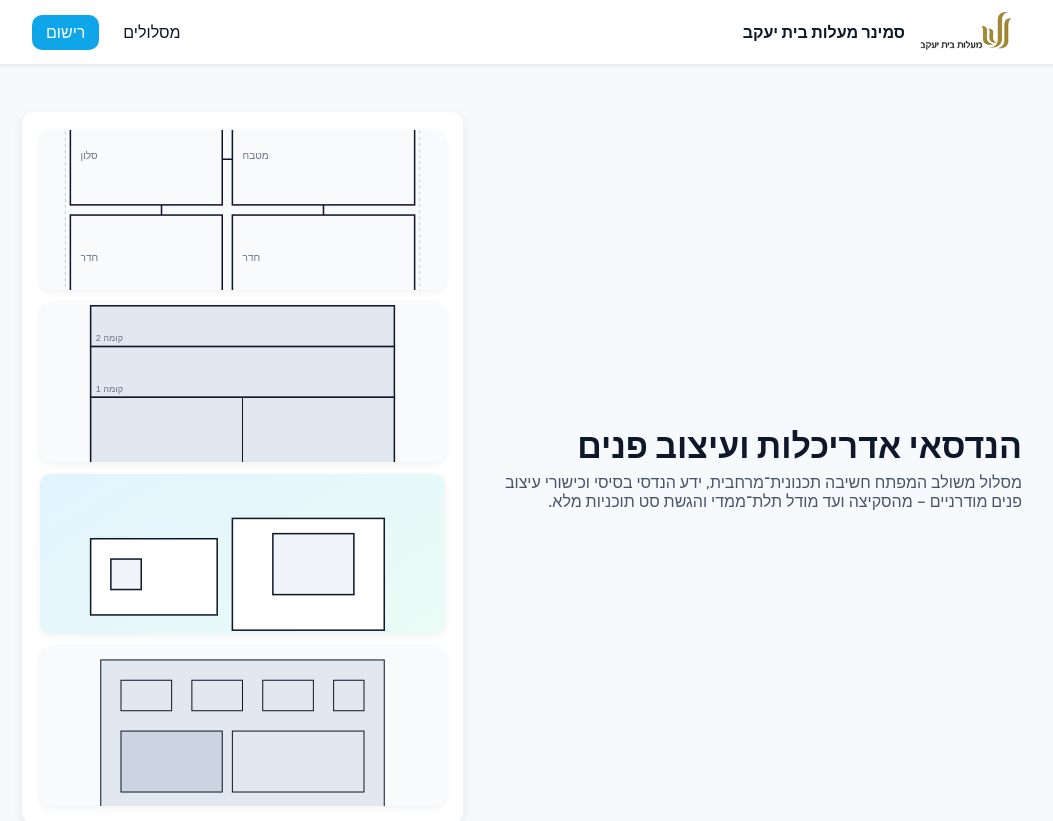
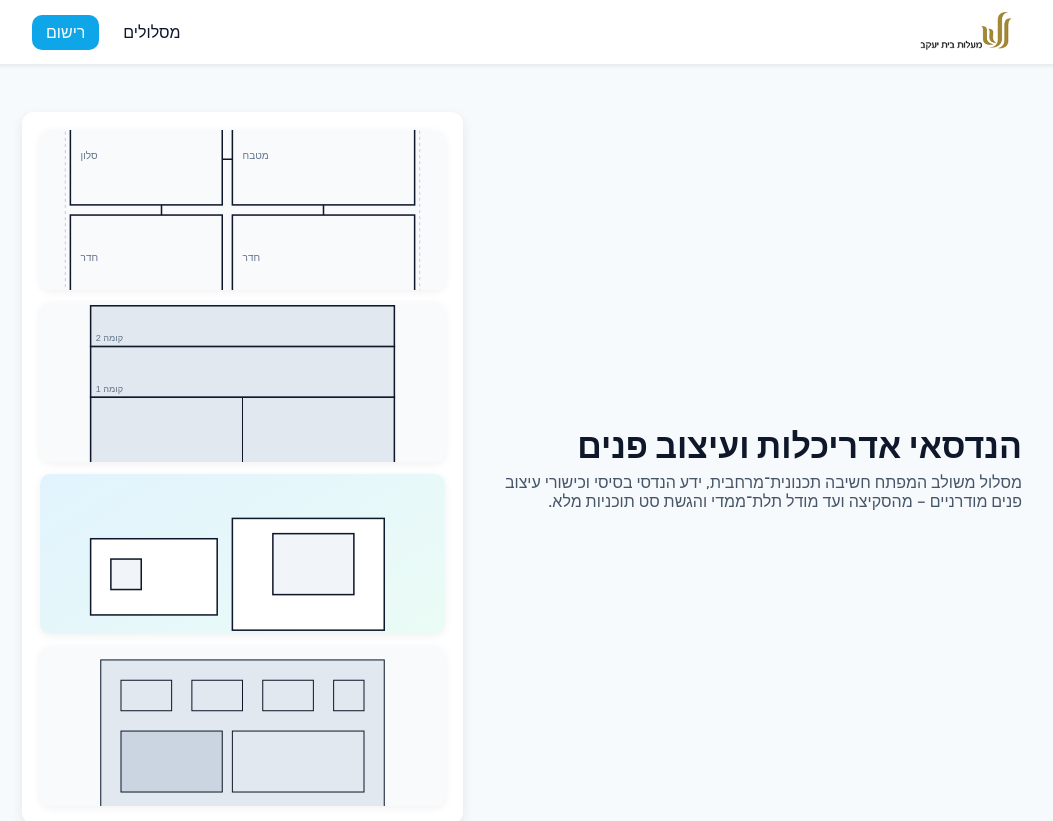
Before and after one commit to rachel-a81/malot-site, a plain HTML site: page architecture.html in a window 1280 px wide. Shown: the top 821 px of the page, without its empty margins (118-1171 px from the left). Drawn offline with Linux system fonts and the light colour scheme.

Commit message:
Update architecture.html

```diff
--- a/architecture.html
+++ b/architecture.html
@@ -35,7 +35,6 @@
     <div class="container nav">
       <a href="index.html" style="text-decoration:none; color:inherit; display:flex; gap:10px; align-items:center">
         <img src="asset/logo.png" alt="לוגו" />
-        <strong>סמינר מעלות בית יעקב</strong>
       </a>
       <nav>
         <a href="index.html#tracks">מסלולים</a>
```
